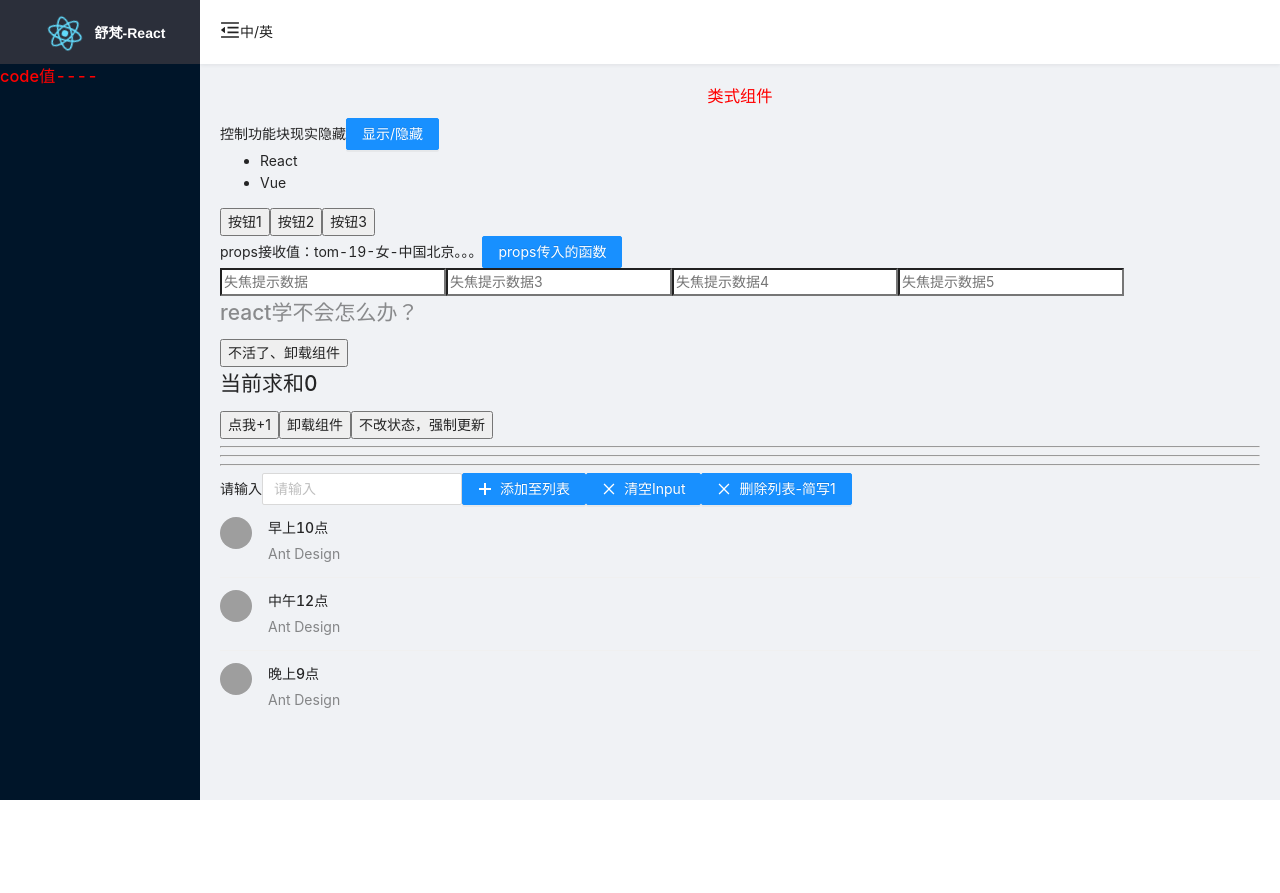
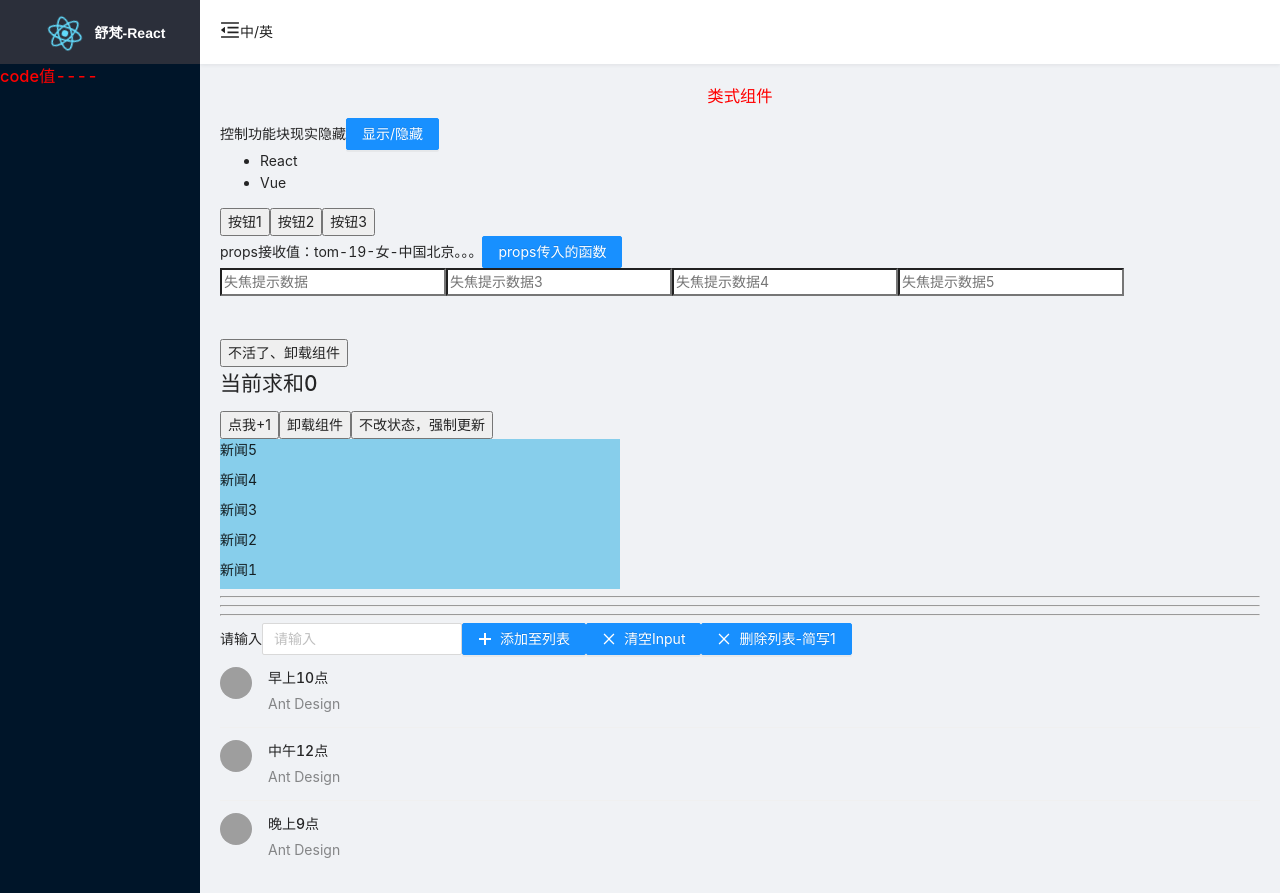
Before and after one commit to shufan100/react-antd-project, a React (Create React App) app: page / in a window 1280 px wide. Before the commit the page ends 800 px from the top, so only its background shows below. Built offline with nearby package versions, Linux system fonts and the light colour scheme; grey boxes are pictures that could not be loaded.

Commit message:
生命周期完结

```diff
--- a/src/views/layout/Content/index.jsx
+++ b/src/views/layout/Content/index.jsx
@@ -8,6 +8,8 @@ import { connect } from 'react-redux';
 import store from '../../../store'; // 11步
 import { deleteItemAction, resetInputAction } from '@/store/actions';  // 444步
 const { Content } = Layout;
+
+
 
 // ---------------------------------类式组件-----------------------------------------------------------
 
@@ -56,7 +58,8 @@ class LayoutContentClass extends Component {
     isShow: true,
     list2: ['Angular', 'React', 'Vue'],
     opacity: 0.5,
-    count: 0
+    count: 0,
+    newsArr: []
   };
   // 创建ref容器，一个容器对应一个
   myRef = React.createRef();
@@ -150,7 +153,7 @@ class LayoutContentClass extends Component {
   // {/************************* 生命周期函数 *****************************************************************/}
   death = () => {
     ReactDOM.unmountComponentAtNode(document.getElementById('root'));
-    // clearInterval(this.timer);
+    clearInterval(this.timer);
   }
   addCount = () => {
     const { count } = this.state;
@@ -160,25 +163,9 @@ class LayoutContentClass extends Component {
     this.forceUpdate();
   }
 
-  // 组件将要挂载的钩子
-  componentWillMount () {
-    console.log('Content-componentWillMount');
-
-  }
-  // 组件挂载完毕的钩子（mounted）
-  componentDidMount () {
-    console.log('Content-componentDidMount');
-    // this.timer = setInterval(() => {
-    //   let { opacity } = this.state;
-    //   opacity -= 0.1;
-    //   if(opacity <= 0) opacity =1;
-    //   this.setState({opacity});
-    // }, 200);
-  }
-  // 组件将要卸载的钩子
-  componentWillUnmount () {
-    // clearInterval(this.timer);
-    console.log('Content-componentWillUnmount');
+  // 子组件 props更新触发的生命周期的钩子（第一次传不会触发
+  componentWillReceiveProps (props) {
+    console.log('Content-componentWillReceiveProps', props);
   }
   // 更新state状态触发的生命周期钩子
   shouldComponentUpdate () {
@@ -186,16 +173,45 @@ class LayoutContentClass extends Component {
     console.log('Content-shouldComponentUpdate');
     return true;
   }
+  // 组件将要挂载的钩子
+  componentWillMount () {
+    console.log('Content-componentWillMount');
+
+  }
+  // 组件挂载完毕的钩子（mounted）(*常用*)  初始化，发生ajax
+  componentDidMount () {
+    console.log('Content-componentDidMount');
+    this.timer = setInterval(() => {
+      let { opacity } = this.state;
+      opacity -= 0.1;
+      if (opacity <= 0) opacity = 1;
+      this.setState({ opacity });
+    }, 200);
+    this.timer2 = setInterval(() => {
+      const { newsArr } = this.state;
+      const news = `新闻${newsArr.length + 1}`;
+      this.setState({ newsArr: [news, ...newsArr] });
+
+    }, 1000);
+  }
+  getSnapshotBeforeUpdate () {
+    return this.refs.list.scrollHeight;
+  }
   // 组件将要更新生命周期钩子
   componentWillUpdate () {
     console.log('Content-componentWillUpdate');
   }
   // 组件已经更新生命周期钩子
-  componentDidUpdate () {
+  componentDidUpdate (preProps, preState, height) {
     console.log('Content-componentDidUpdate');  //111
+    this.refs.list.scrollTop += this.refs.list.scrollHeight - height;
 
   }
-
+  // 组件将要卸载的钩子  (*常用*)
+  componentWillUnmount () {
+    clearInterval(this.timer);
+    console.log('Content-componentWillUnmount');
+  }
 
 
 
@@ -273,6 +289,12 @@ class LayoutContentClass extends Component {
           <button onClick={this.addCount}>点我+1</button>
           <button onClick={this.death}>卸载组件</button>
           <button onClick={this.force}>不改状态，强制更新</button>
+        </div>
+        {/* 111 */}
+        <div className='list' ref='list'>
+          {
+            this.state.newsArr.map((n, index) => <div key={index} className='news'>{n}</div>)
+          }
         </div>
 
 
--- a/src/views/layout/Content/index.scss
+++ b/src/views/layout/Content/index.scss
@@ -3,4 +3,13 @@
   .main-input {
     width: 200px;
   }
+  .list {
+    width: 400px;
+    height: 150px;
+    background: skyblue;
+    overflow: auto;
+  }
+  .news {
+    height: 30px;
+  }
 }
```
